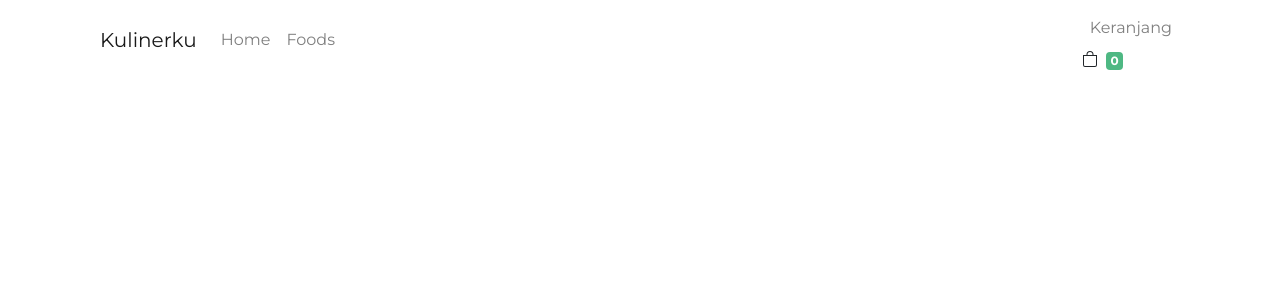
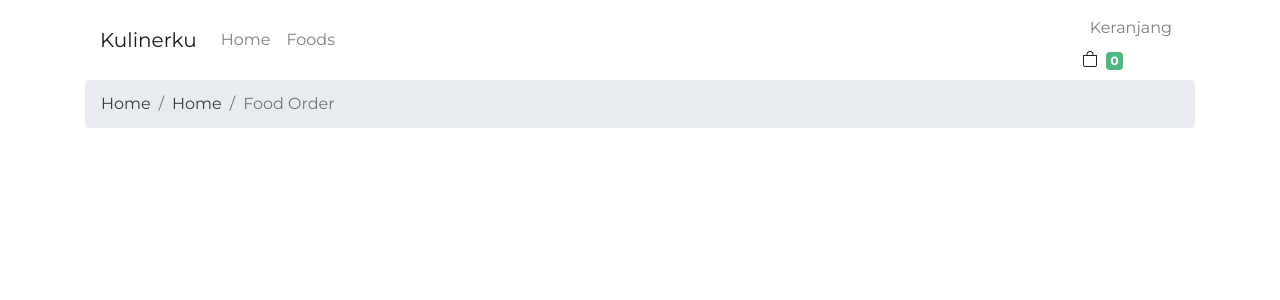
Before and after one commit to Trafelselfi05/projectku, a Vue app: page /foods/1 in a window 1280 px wide. Shown: the top 300 px of the page. Built offline with nearby package versions, Linux system fonts and the light colour scheme.

Commit message:
edit body

```diff
--- a/src/views/FoodDetail.vue
+++ b/src/views/FoodDetail.vue
@@ -4,7 +4,17 @@
     <div class="container">
       <div class="row">
         <div class="col">
-
+          <nav aria-label="breadcrumb">
+            <ol class="breadcrumb">
+             <li class="breadcrumb-item" aria-current="page">
+              <router-link to="/" class="text-dark">Home</router-link>
+              </li>
+              <li class="breadcrumb-item" aria-current="page">
+              <router-link to="/foods" class="text-dark">Home</router-link>
+            </li>
+            <li class="breadcrumb-item active" aria-current="page">Food Order</li>
+            </ol>
+          </nav>
         </div>
       </div>
     </div>
```
Lines whose indentation alone changed are shown as unchanged.
